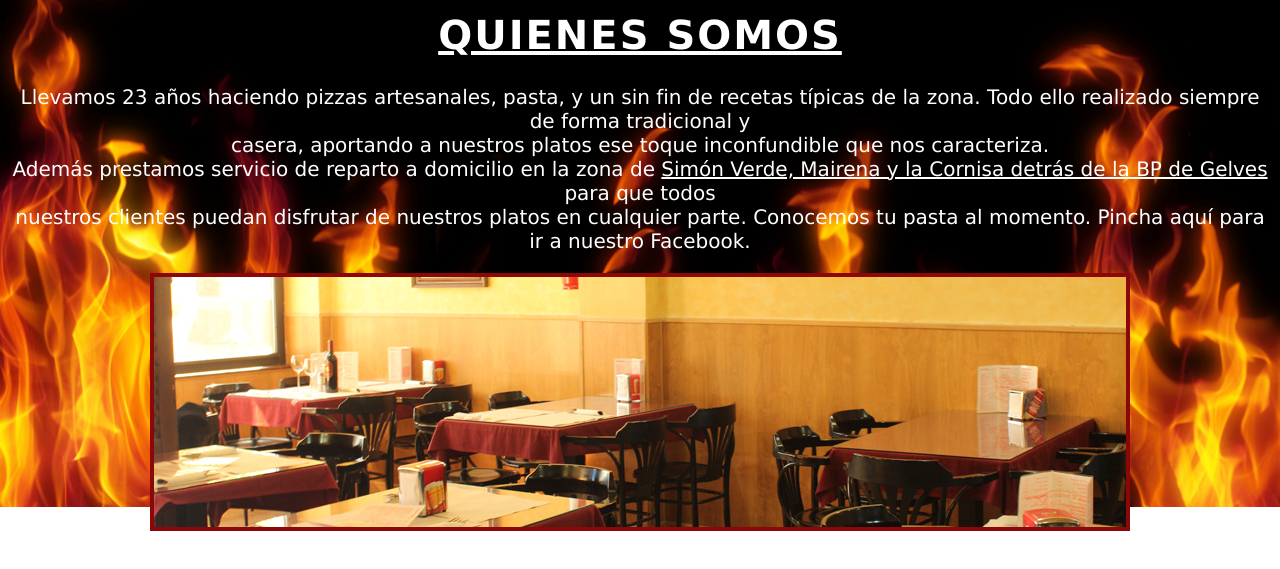
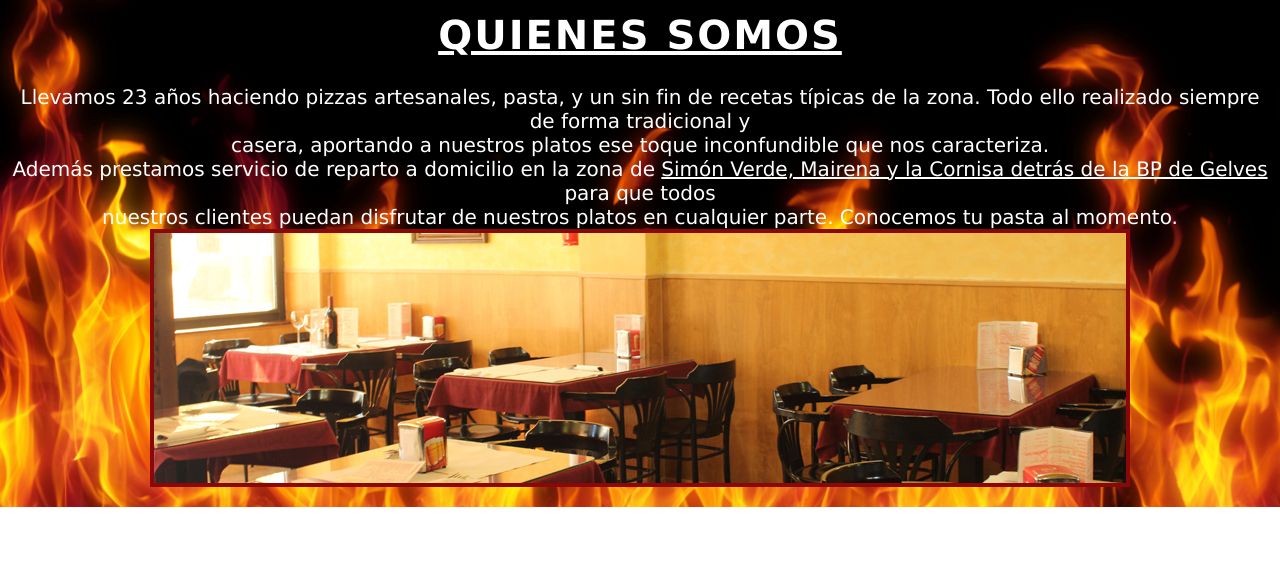
Before and after one commit to Ianfernandez09/Polagueppe, a plain HTML site: page quienes_somos.html in a window 1280 px wide. Shown: the part 133-702 px from the top of the page. Drawn offline with Linux system fonts and the light colour scheme.

Commit message:
Update quienes_somos.html

```diff
--- a/quienes_somos.html
+++ b/quienes_somos.html
@@ -22,7 +22,6 @@
       realizado siempre de forma tradicional y <br>casera, aportando a nuestros platos ese toque inconfundible que nos caracteriza.<br>Además prestamos servicio de reparto a domicilio
       en la zona de <ins>Simón Verde, Mairena y la Cornisa detrás de la BP de Gelves</ins> para que todos<br>nuestros clientes puedan disfrutar de nuestros platos en cualquier parte. Conocemos
       tu pasta al momento.
-      Pincha <a href="https://es-es.facebook.com/" style="text-decoration: none; color: white;">aquí</a> para ir a nuestro Facebook.</p>
     <img src="Imagenes\pizzeria1.jpg" alt="mesitas" border="4" style="color: #8A0808;">
     </center>
   </body>
```
